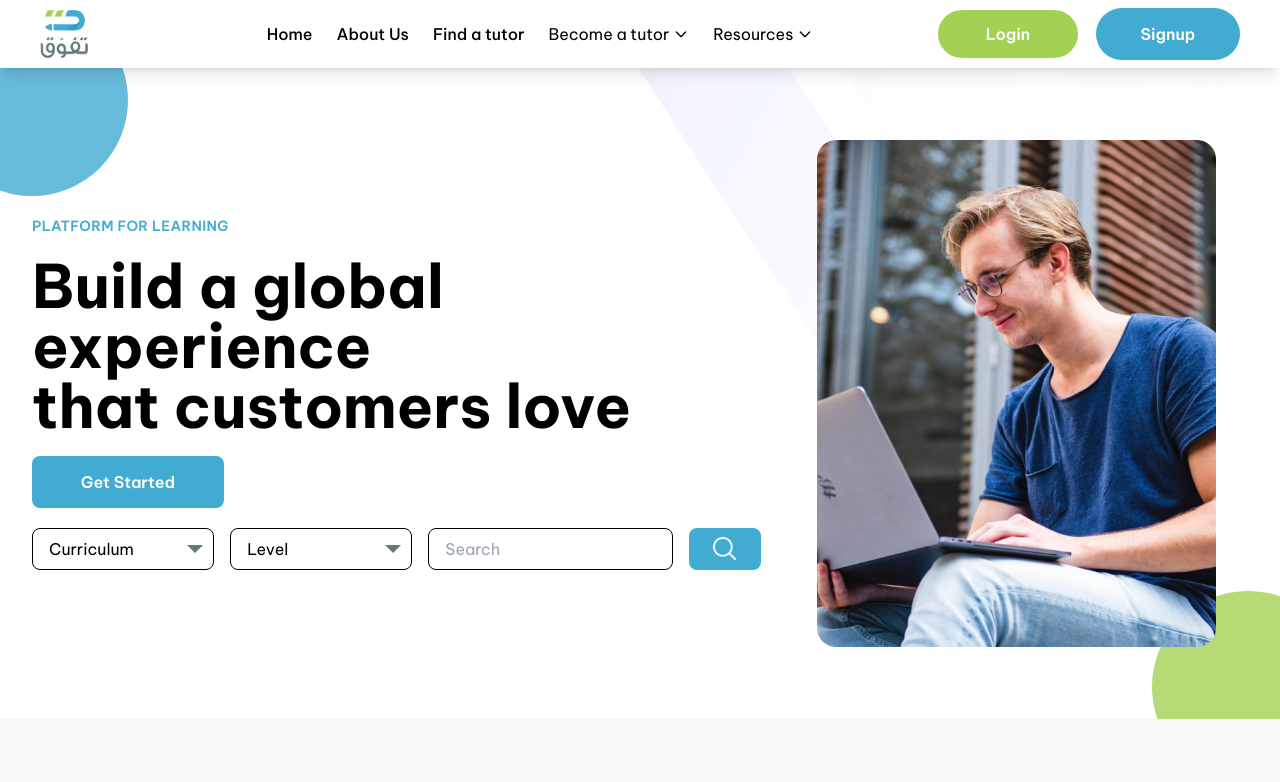
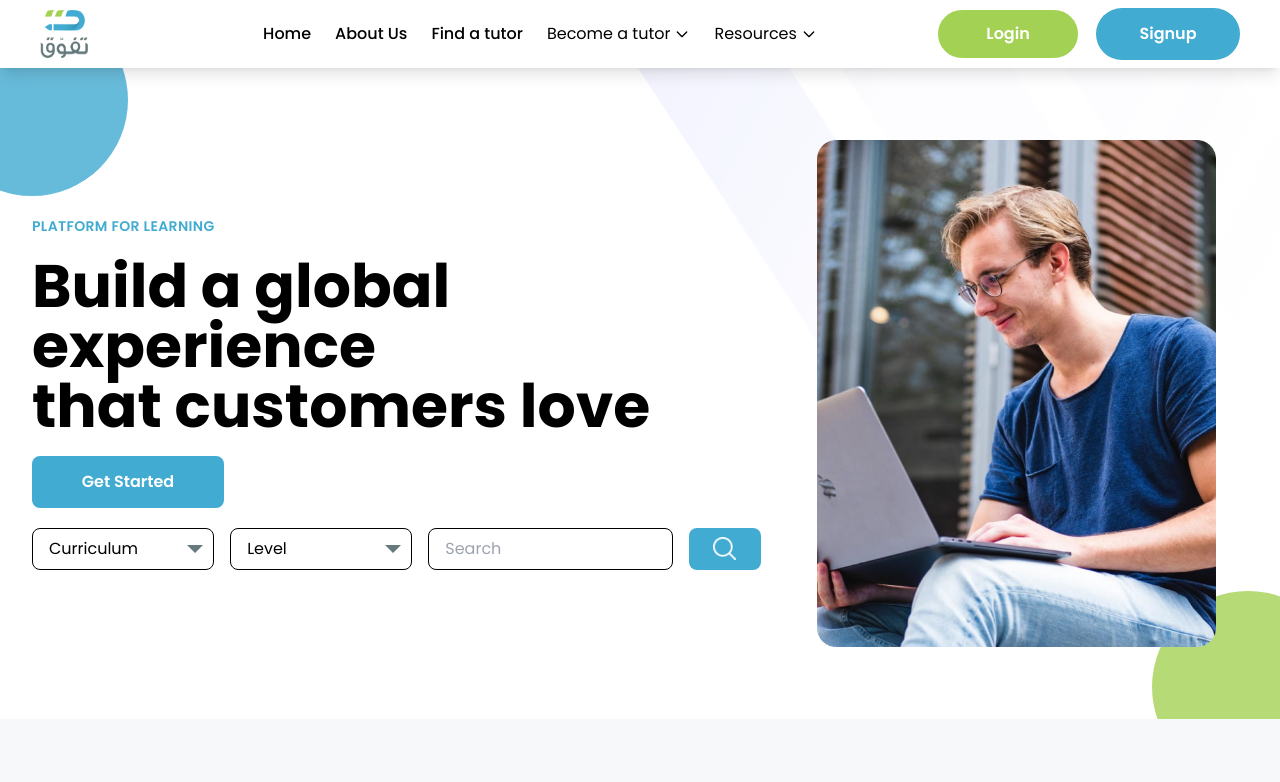
Before and after one commit to gauravshokhanda/hamzabuildfix, a Next.js app in the folder client/: page / in a window 1280 px wide. Shown: the top 782 px of the page. Built offline with nearby package versions, Linux system fonts and the light colour scheme.

Commit message:
font-changed

```diff
--- a/client/src/app/globals.css
+++ b/client/src/app/globals.css
@@ -1,10 +1,13 @@
-@import url('https://fonts.googleapis.com/css2?family=Be+Vietnam+Pro:ital,wght@0,100;0,200;0,300;0,400;0,500;0,600;0,700;0,800;0,900;1,100;1,200;1,300;1,400;1,500;1,600;1,700;1,800;1,900&family=Poppins:ital,wght@0,100;0,200;0,300;0,400;0,500;0,600;0,700;0,800;0,900;1,100;1,200;1,300;1,400;1,500;1,600;1,700;1,800;1,900&display=swap');
+@import url('https://fonts.googleapis.com/css2?family=Poppins:ital,wght@0,100;0,200;0,300;0,400;0,500;0,600;0,700;0,800;0,900;1,100;1,200;1,300;1,400;1,500;1,600;1,700;1,800;1,900&display=swap');
 @tailwind base;
 @tailwind components;
 @tailwind utilities;
 
 
+body{
 
+  font-family: "Poppins", sans-serif;
+}
 :root {
   --background: #ffffff;
   --foreground: #171717;
@@ -23,9 +26,7 @@
   }
 }
 
-body {
-  font-family: 'Be Vietnam Pro';
-}
+
 
 @layer utilities {
   .text-balance {
```
Also changed, not shown: client/src/font.ts (+7 -7 lines), client/src/app/layout.tsx (line endings or trailing spaces).
